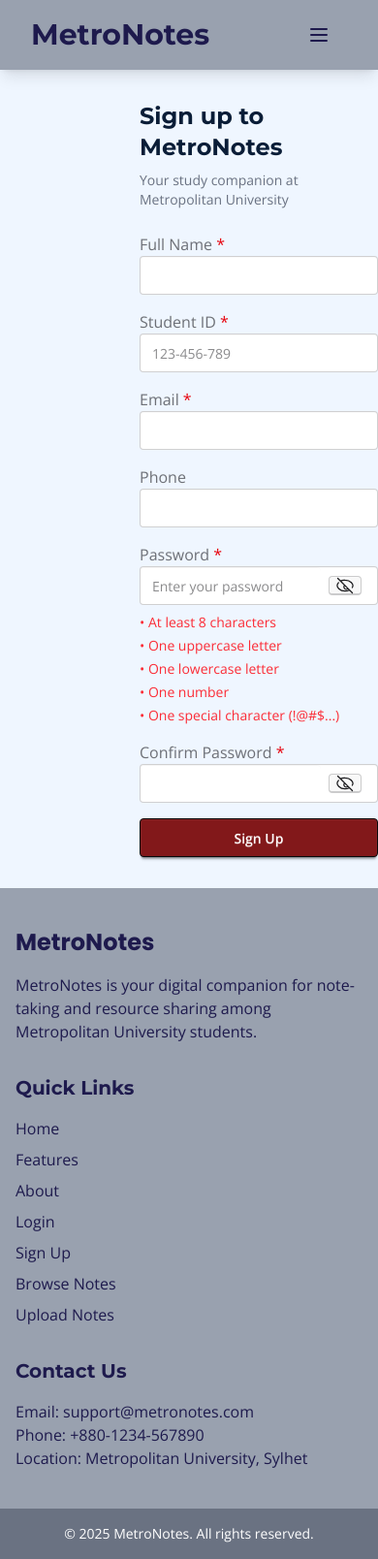
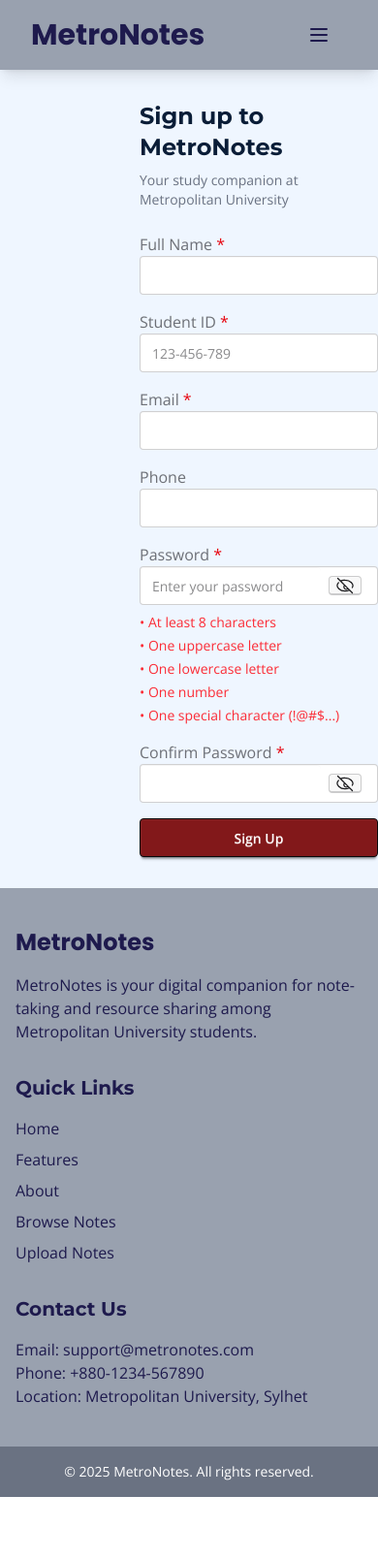
Before and after one commit to findmariammariaa/MetroNotes, a plain HTML site: page others/signup.html in a window 390 px wide. Shown: the whole page at 97% size. After the commit the page ends 1544 px from the top, so only its background shows below. Drawn offline with nearby package versions, Linux system fonts and the light colour scheme.

Commit message:
fixed some bugs

```diff
--- a/components/footer.html
+++ b/components/footer.html
@@ -28,20 +28,6 @@
             <li>
               <a href="../others/about.html" class="hover:underline hover:text-white"
                 >About</a
-              >
-            </li>
-            <li>
-              <a
-                href="../others/login.html"
-                class="hover:underline hover:text-white"
-                >Login</a
-              >
-            </li>
-            <li>
-              <a
-                href="../others/signup.html"
-                class="hover:underline hover:text-white"
-                >Sign Up</a
               >
             </li>
                         <li>
--- a/components/header.html
+++ b/components/header.html
@@ -4,7 +4,7 @@
       <div class="flex justify-between items-center p-4">
         <!-- ====== LOGO SECTION ====== -->
         <div class="header-logo flex-shrink-0">
-          <h1 class="text-3xl font-bold text-indigo-950">MetroNotes</h1>
+          <a class="text-3xl font-bold text-indigo-950" href="../index.html">MetroNotes</a>
         </div>
 
         <!-- ====== DESKTOP NAV LINKS SECTION ====== -->
--- a/others/signup.html
+++ b/others/signup.html
@@ -43,7 +43,55 @@
 
   <body class="bg-blue-50">
     <!-- Header -->
-    <div id="header"></div>
+    <nav id="main-navbar" class="bg-gray-400 shadow-lg">
+      <div class="mx-auto max-w-7xl px-4 sm:px-6 lg:px-1">
+        <div class="flex justify-between items-center p-4">
+          <!-- ====== LOGO SECTION ====== -->
+          <div class="header-logo flex-shrink-0">
+            <a class="logo text-3xl font-bold text-indigo-950" href="../index.html">MetroNotes</a>
+          </div>
+
+
+          <!-- ====== DESKTOP AUTH BUTTONS SECTION ====== -->
+          <div class="header-auth hidden lg:flex space-x-4 items-center">
+          <a href="../others/login.html">
+            <button class="btn btn-outline login-btn text-xl">Login</button>
+          </a>
+          </div>
+
+          <!-- ====== MOBILE MENU BUTTON ====== -->
+          <div class="lg:hidden">
+            <button id="menu-btn" class="btn btn-ghost">
+              <svg
+                xmlns="http://www.w3.org/2000/svg"
+                class="h-6 w-6 text-indigo-950"
+                fill="none"
+                viewBox="0 0 24 24"
+                stroke="currentColor"
+              >
+                <path
+                  stroke-linecap="round"
+                  stroke-linejoin="round"
+                  stroke-width="2"
+                  d="M4 6h16M4 12h16M4 18h16"
+                />
+              </svg>
+            </button>
+          </div>
+        </div>
+      </div>
+
+      <!-- ====== MOBILE MENU SECTION ====== -->
+      <div
+        id="mobile-menu"
+        class="header-mobile-menu hidden lg:hidden px-4 pb-4 space-y-2"
+      >
+        <button class="btn btn-outline w-full text-xl">Login</button>
+        <button class="btn btn-primary w-full bg-red-800 text-xl text-white">
+          Sign Up
+        </button>
+      </div>
+    </nav>
 
     <main class="flex flex-1">
       <!-- Left: Form -->
```
Also changed, not shown: home.html (+1 -2 lines), others/login.html (+1 -16 lines).
